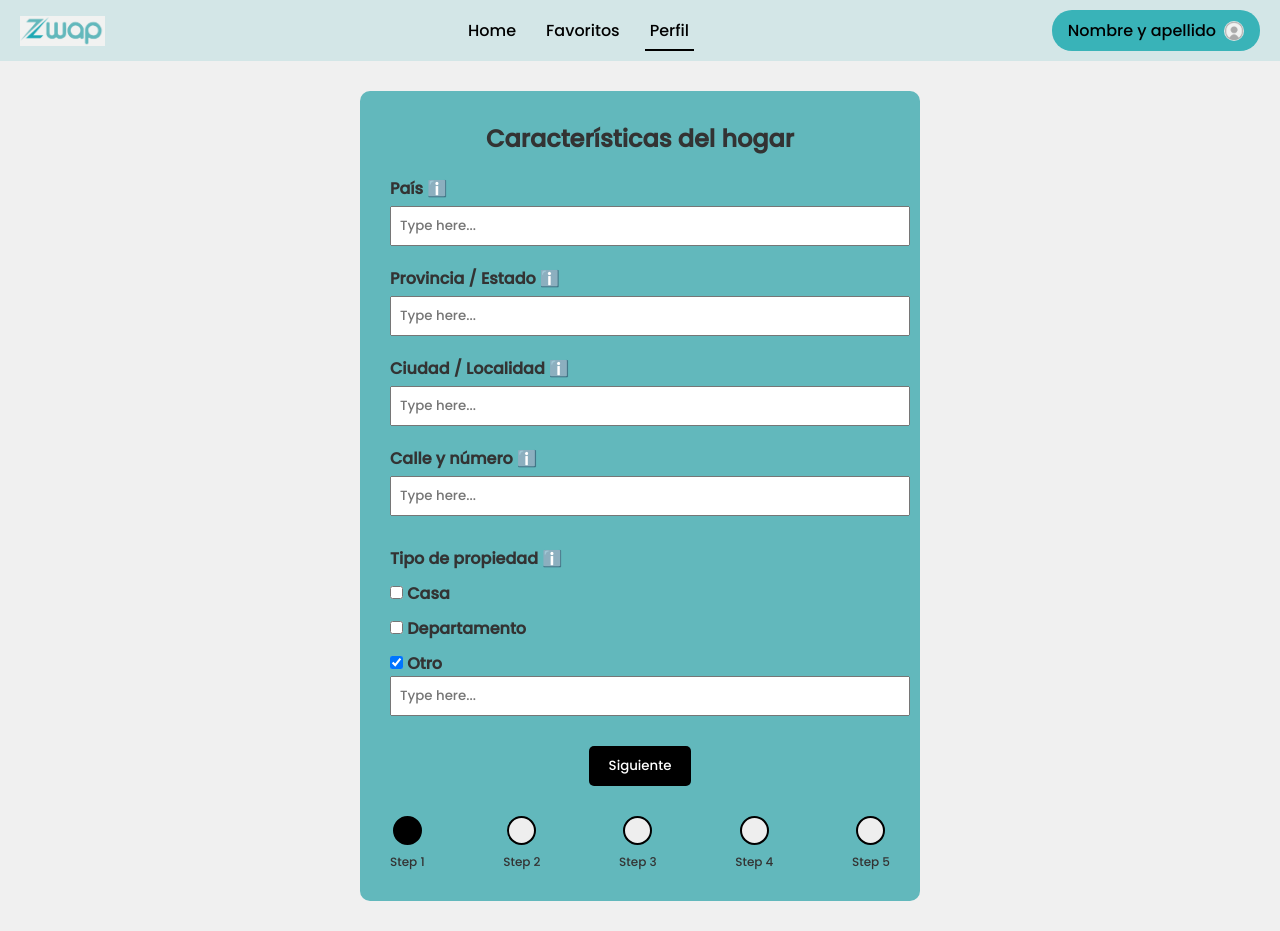
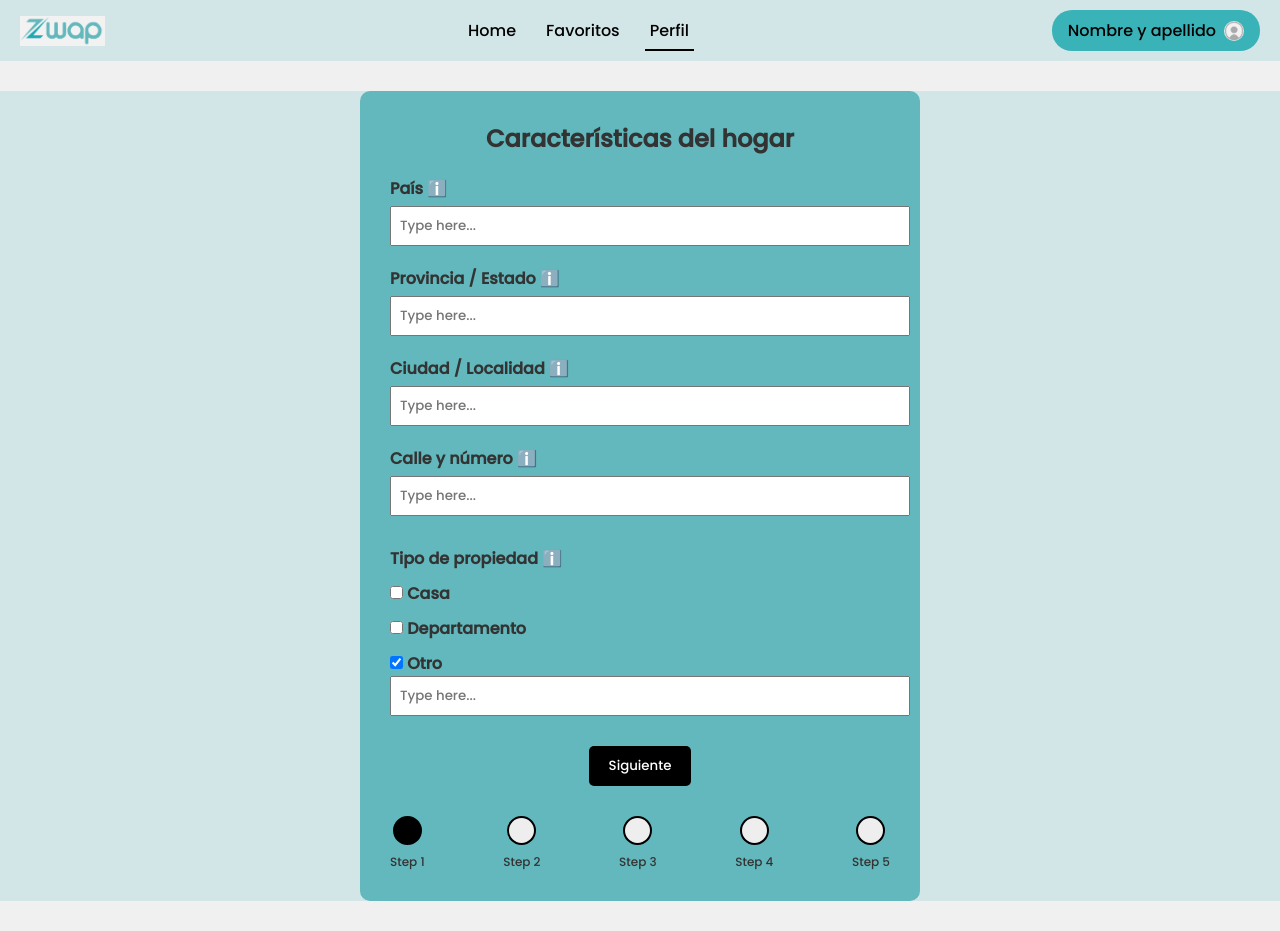
Before and after one commit to matrakei/zwap-proyecto, a React (Vite) app in the folder zwap/: page /perfil/step1 in a window 1280 px wide. Built offline with nearby package versions, Linux system fonts and the light colour scheme.

Commit message:
imagenes puestas

```diff
--- a/zwap/src/components/Header/Header.css
+++ b/zwap/src/components/Header/Header.css
@@ -17,15 +17,16 @@
     margin: 0;
 }
 
-/* 📌 Nuevo: contenedor de logo + texto */
+
 .logo-container {
-    display: flex;
-    align-items: center;
   display: flex;
   align-items: center;
+  display: flex;
+  align-items: center;
+  background-color: #D3E6E7;
 }
 
-/* 📌 Nuevo: estilo de la imagen */
+
 .logo {
     height: 30px;
     width: auto;
@@ -115,10 +116,10 @@
 
 /* 📌 Imagen dentro del botón de perfil */
 .perfil-img {
-    height: 20px;
-    width: 20px;
-    object-fit: cover;
-    border-radius: 50%; /* Para que sea redonda */
+  height: 20px;
+  width: 20px;
+  object-fit: cover;
+  border-radius: 50%;
   height: 20px;
   width: 20px;
   object-fit: cover;
--- a/zwap/src/components/PerfilPrincipal/PerfilPrincipal.jsx
+++ b/zwap/src/components/PerfilPrincipal/PerfilPrincipal.jsx
@@ -1,5 +1,6 @@
 import './PerfilPrincipal.css';
 import { useNavigate } from 'react-router-dom';
+import casaImage from '../../assets/Fotos de prueba/casaa.jpg';
 
 export function PerfilPrincipal() {
   const navigate = useNavigate();
@@ -61,7 +62,7 @@ export function PerfilPrincipal() {
             {[...Array(5)].map((_, i) => (
               <div key={i} className="card-publicacion">
                 <img
-                  src="https://via.placeholder.com/150"
+                  src={casaImage} // Usa la imagen importada
                   alt="Casa"
                   className="img-publicacion"
                 />
--- a/zwap/src/components/Step1/Formulario/Formulario.css
+++ b/zwap/src/components/Step1/Formulario/Formulario.css
@@ -1,3 +1,8 @@
+.body-container {
+  background-color: #D3E6E7;
+
+}
+
 .form-container {
     background-color: #62B8BC;
     padding: 30px;
--- a/zwap/src/components/Step1/Formulario/Formulario.jsx
+++ b/zwap/src/components/Step1/Formulario/Formulario.jsx
@@ -5,6 +5,7 @@ export const Formulario = () => {
   const navigate = useNavigate();
 
   return (
+    <div className="body-container">
       <div className="form-container">
         <h2>Características del hogar</h2>
 
@@ -45,5 +46,6 @@ export const Formulario = () => {
           ))}
         </div>
       </div>
+    </div>
   );
 };
```
Also changed, not shown: zwap/src/assets/Fotos de prueba/casaa.jpg (added). Lines whose indentation alone changed are shown as unchanged.
